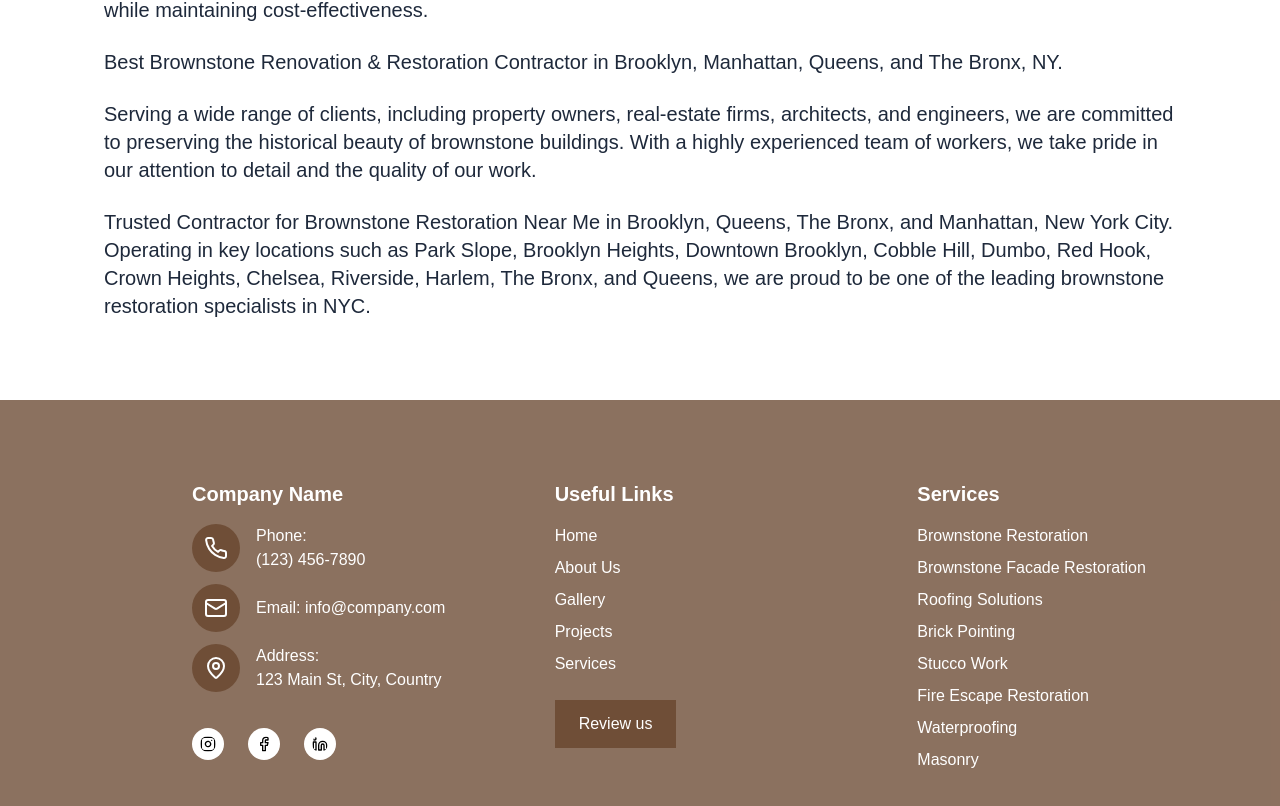
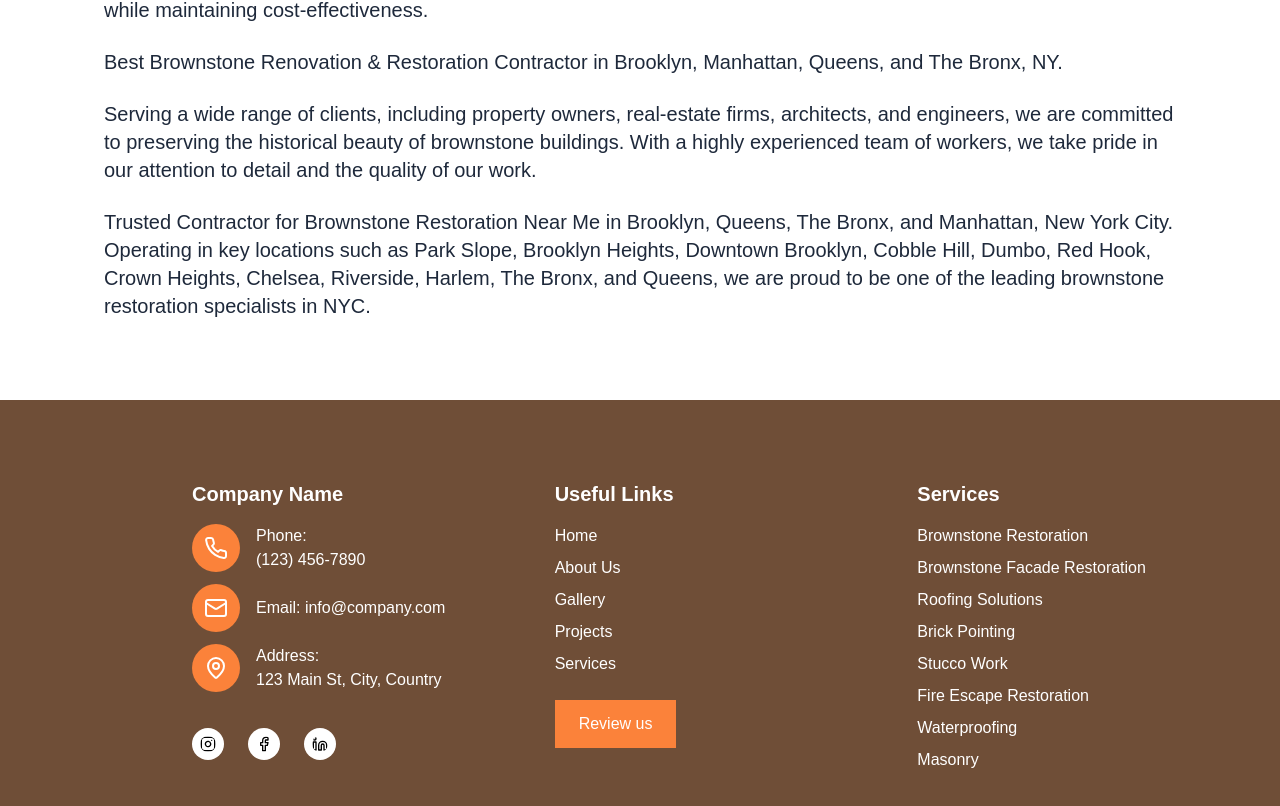
Before and after one commit to Farhan-6710/Infinity-Construction-NYC, a Next.js app: page /about in a window 1280 px wide. Shown: the part 416-1222 px from the top of the page. Built offline with nearby package versions, Linux system fonts and the light colour scheme; a web font is replaced by a local one.

Commit message:
style: update footer and header styles for improved UI consistency

```diff
--- a/src/components/Footer.tsx
+++ b/src/components/Footer.tsx
@@ -10,7 +10,7 @@ import {
 
 const Footer = () => {
   return (
-    <footer className="text-white py-20 bg-secondary/80 dark:bg-slate-950">
+    <footer className="text-white py-20 bg-secondary dark:bg-slate-950">
       <div className="container mx-auto px-6 sm:px-12 lg:px-16">
         {/* Flex container for columns */}
         <div className="grid grid-cols-1 sm:grid-cols-2 lg:grid-cols-3 gap-12 lg:gap-16 sm:pl-32">
@@ -19,7 +19,7 @@ const Footer = () => {
             <h3 className="text-xl font-semibold mb-4">Company Name</h3>
             <div className="flex items-center mb-3">
               {/* Phone icon with background color #FB823A */}
-              <div className="bg-secondary p-3 mr-4 rounded-full">
+              <div className="bg-primary p-3 mr-4 rounded-full">
                 <Phone className="text-white" />
               </div>
               <p className="text-base">
@@ -28,14 +28,14 @@ const Footer = () => {
             </div>
             <div className="flex items-center mb-3">
               {/* Email icon with background color #FB823A */}
-              <div className="bg-secondary p-3 mr-4 rounded-full">
+              <div className="bg-primary p-3 mr-4 rounded-full">
                 <Mail className="text-white" />
               </div>
               <p className="text-base">Email: info@company.com</p>
             </div>
             <div className="flex items-center mb-3">
               {/* Address icon with background color #FB823A */}
-              <div className="bg-secondary p-3 mr-4 rounded-full">
+              <div className="bg-primary p-3 mr-4 rounded-full">
                 <MapPin className="text-white" />
               </div>
               <p className="text-base">
@@ -105,7 +105,7 @@ const Footer = () => {
               </li>
             </ul>
 
-            <button className="mt-6 bg-secondary text-white py-3 px-6 hover:bg-stone-900 transition-all duration-300">
+            <button className="mt-6 bg-primary text-white py-3 px-6 hover:bg-stone-900 transition-all duration-300">
               Review us
             </button>
           </div>
--- a/src/components/GallerySlide.tsx
+++ b/src/components/GallerySlide.tsx
@@ -30,7 +30,7 @@ export const GallerySlide: React.FC<GallerySlideProps> = ({
       />
       <div
         className={cn(
-          "absolute inset-0 bg-black/50 transition-opacity duration-500",
+          "absolute inset-0 bg-black/70 transition-opacity duration-500",
           isSelected ? "opacity-0" : "opacity-100"
         )}
       />
--- a/src/components/headerSection/HeaderTwo.tsx
+++ b/src/components/headerSection/HeaderTwo.tsx
@@ -60,7 +60,7 @@ const HeaderTwo: React.FC = () => {
           </div>
           <div
             className={`flex flex-col justify-center items-center ${
-              scrolled ? "text-tertiary dark:text-white" : "text-white"
+              scrolled ? "text-stone-950 dark:text-white" : "text-white"
             }`}
           >
             <p
```
